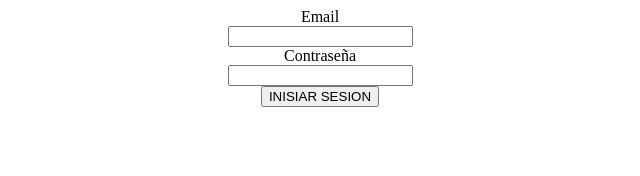
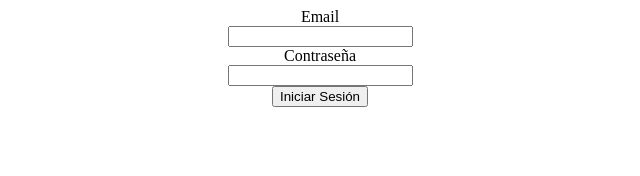
Before and after one commit to MetalTiger/test-project, an Angular app: page / in a window 1280 px wide. Shown: the top 176 px of the page, without its empty margins (320-960 px from the left). Built offline with nearby package versions, Linux system fonts and the light colour scheme.

Commit message:
Corregir errores de ortografia en button

```diff
--- a/src/app/login/login-form/login-form.component.html
+++ b/src/app/login/login-form/login-form.component.html
@@ -11,7 +11,7 @@
         </div>
 
         <div>
-            <button type="button">INISIAR SESION</button>
+            <button type="button">Iniciar Sesión</button>
         </div>
 
     </form>
```
